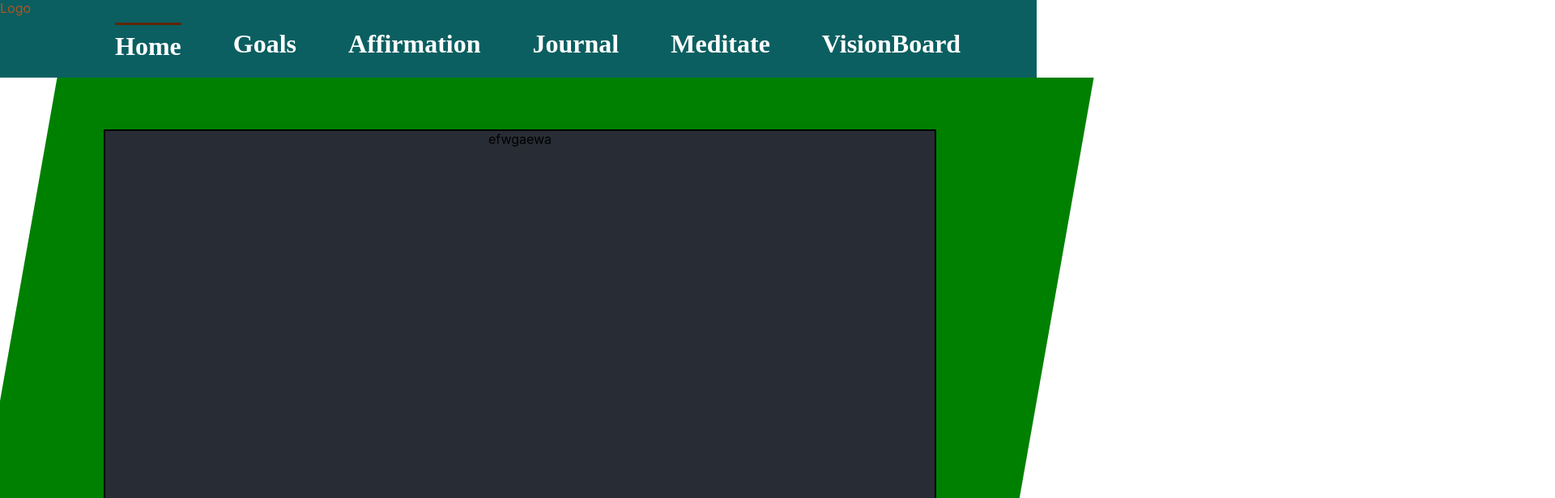
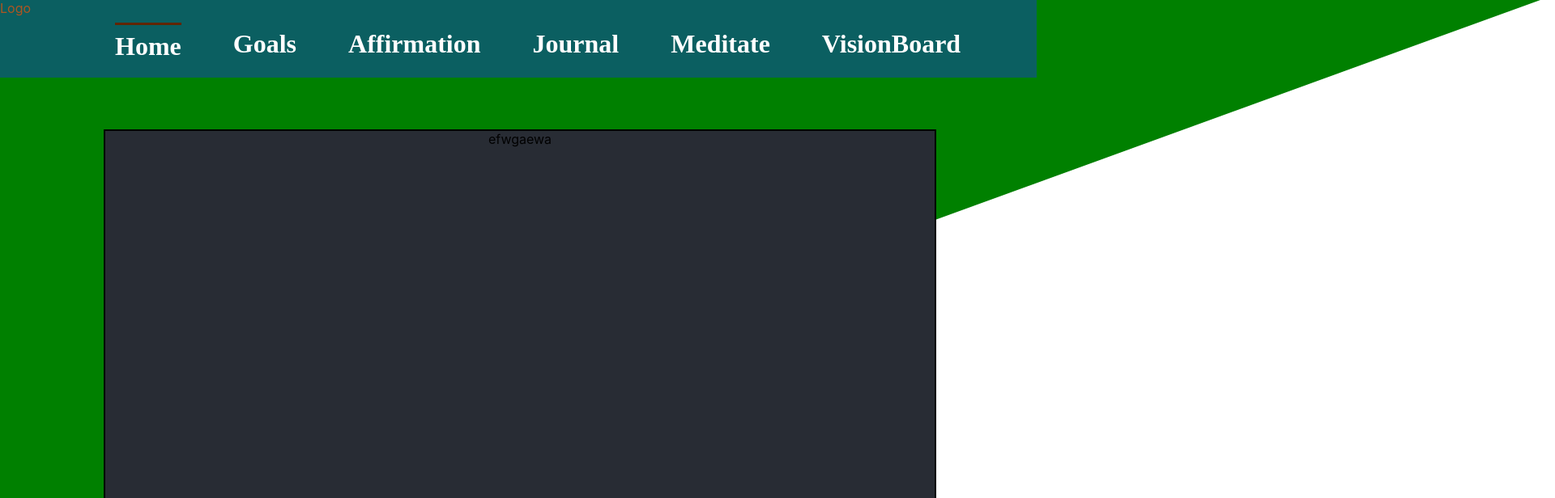
Before and after one commit to cyberstizz/Squint, a React (Create React App) app: page / in a window 1280 px wide. Shown: the top 616 px of the page at 81% size, 1920 px wide, since content can reach past the window. Built offline with nearby package versions, Linux system fonts and the light colour scheme; a web font is replaced by a local one.

Commit message:
changed z index and margin top to negative values

```diff
--- a/src/App.css
+++ b/src/App.css
@@ -121,11 +121,11 @@
 }
 
 #pageBackground{
-  margin-top: 12vh;
+  margin-top: -95vh;
   z-index: -5;
   position: absolute;
-  height: 100%;
-  width: 100%;
+  height: 200vh;
+  width: 140%;
   background-color: green;
-  transform: skew(-10deg);
+  transform: skew(-70deg);
 }
```
